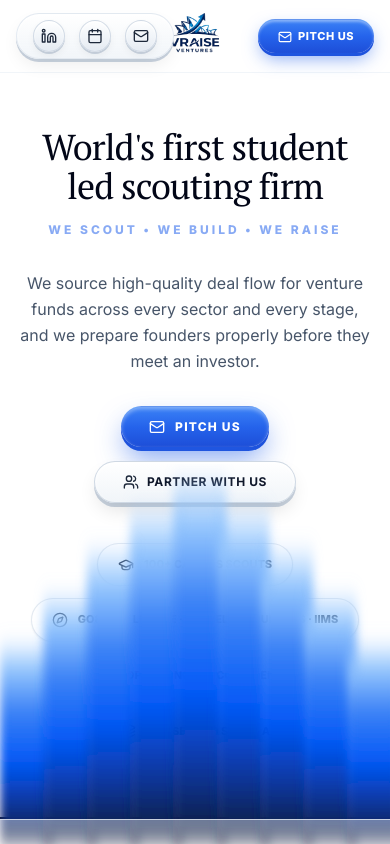
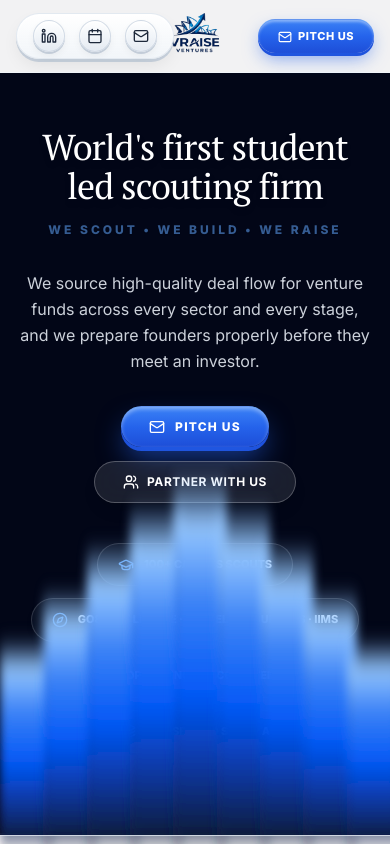
Before and after one commit to shashank-1411/VRaise_Ventures, a Next.js app: page / in a window 390 px wide. Shown: the top 844 px of the page. Built offline with nearby package versions, Linux system fonts and the light colour scheme.

Commit message:
feat(Hero): add herohero.jpeg background with navy blue film overlay and dark theme styling

```diff
--- a/components/sections/Hero.tsx
+++ b/components/sections/Hero.tsx
@@ -10,10 +10,19 @@ interface HeroProps {
 
 export default function Hero({ onOpenModal }: HeroProps) {
   return (
-    <section className="relative w-full pt-32 sm:pt-40 pb-16 px-4 bg-white text-slate-900 overflow-hidden font-sans select-none">
+    <section className="relative w-full pt-32 sm:pt-40 pb-20 sm:pb-24 px-4 bg-slate-950 text-white overflow-hidden font-sans select-none">
 
-      {/* Background Subtle Gradient Backdrop */}
-      <div className="absolute top-0 left-1/2 -translate-x-1/2 w-full max-w-7xl h-[650px] bg-gradient-to-b from-blue-50/50 via-white to-white pointer-events-none -z-10" />
+      {/* Background Image */}
+      <div className="absolute inset-0 w-full h-full pointer-events-none -z-20">
+        <img
+          src="/assets/herohero.jpeg"
+          alt="VRaise Scouting Network Background"
+          className="w-full h-full object-cover object-center"
+        />
+      </div>
+
+      {/* Navy Blue Overlay Film */}
+      <div className="absolute inset-0 w-full h-full bg-gradient-to-b from-[#091124]/90 via-[#0a1532]/85 to-[#0b1328]/95 backdrop-blur-[2px] pointer-events-none -z-10" />
 
       <div className="max-w-6xl mx-auto flex flex-col items-center text-center relative z-10">
 
@@ -23,7 +32,7 @@ export default function Hero({ onOpenModal }: HeroProps) {
           animate={{ opacity: 1, y: 0 }}
           transition={{ duration: 0.7, delay: 0.1 }}
           style={{ fontFamily: 'var(--font-pt-serif), "PT Serif", serif' }}
-          className="text-4xl sm:text-6xl md:text-7xl lg:text-[80px] leading-[1.08] text-slate-950 font-normal tracking-tight max-w-5xl mb-4"
+          className="text-4xl sm:text-6xl md:text-7xl lg:text-[80px] leading-[1.08] text-white font-normal tracking-tight max-w-5xl mb-4 drop-shadow-md"
         >
           World&apos;s first student led scouting firm
         </motion.h1>
@@ -35,7 +44,7 @@ export default function Hero({ onOpenModal }: HeroProps) {
           transition={{ duration: 0.7, delay: 0.2 }}
           className="mb-8"
         >
-          <p className="font-mono text-xs sm:text-sm uppercase tracking-[0.25em] font-extrabold text-blue-600 animate-pulse">
+          <p className="font-mono text-xs sm:text-sm uppercase tracking-[0.25em] font-extrabold text-blue-400 animate-pulse drop-shadow-sm">
             we scout • we build • we raise
           </p>
         </motion.div>
@@ -45,7 +54,7 @@ export default function Hero({ onOpenModal }: HeroProps) {
           initial={{ opacity: 0, y: 20 }}
           animate={{ opacity: 1, y: 0 }}
           transition={{ duration: 0.7, delay: 0.25 }}
-          className="text-base sm:text-lg md:text-xl text-slate-600 font-sans font-normal max-w-2xl leading-relaxed mb-8 sm:mb-10"
+          className="text-base sm:text-lg md:text-xl text-slate-200/90 font-sans font-normal max-w-2xl leading-relaxed mb-8 sm:mb-10"
         >
           We source high-quality deal flow for venture funds across every sector and every stage, and we prepare founders properly before they meet an investor.
         </motion.p>
@@ -68,14 +77,14 @@ export default function Hero({ onOpenModal }: HeroProps) {
             <span>PITCH US</span>
           </motion.button>
 
-          {/* 3D White Tactile Capsule "Partner With Us" Button */}
+          {/* 3D White Glass Tactile Capsule "Partner With Us" Button */}
           <motion.button
             onClick={onOpenModal}
             whileHover={{ scale: 1.05, y: -2 }}
             whileTap={{ scale: 0.96 }}
-            className="px-7 sm:px-8 py-3 sm:py-3.5 bg-gradient-to-b from-white via-slate-50 to-slate-100 text-slate-900 font-mono text-xs uppercase font-bold tracking-wider rounded-full border border-slate-300/90 shadow-[0_10px_20px_-4px_rgba(0,0,0,0.12),inset_0_2px_4px_rgba(255,255,255,0.9),0_4px_0_0_#cbd5e1] hover:bg-slate-100 active:translate-y-1 transition-all cursor-pointer flex items-center gap-2"
+            className="px-7 sm:px-8 py-3 sm:py-3.5 bg-white/10 backdrop-blur-md text-white font-mono text-xs uppercase font-bold tracking-wider rounded-full border border-white/25 shadow-lg hover:bg-white/20 active:translate-y-1 transition-all cursor-pointer flex items-center gap-2"
           >
-            <Users size={16} className="text-slate-800 shrink-0" />
+            <Users size={16} className="text-white shrink-0" />
             <span>Partner With Us</span>
           </motion.button>
         </motion.div>
@@ -87,29 +96,29 @@ export default function Hero({ onOpenModal }: HeroProps) {
           transition={{ duration: 0.7, delay: 0.35 }}
           className="w-full max-w-5xl mx-auto"
         >
-          <div className="flex flex-wrap items-center justify-center gap-3 sm:gap-4 font-mono text-[11px] sm:text-xs uppercase font-extrabold text-slate-900">
+          <div className="flex flex-wrap items-center justify-center gap-3 sm:gap-4 font-mono text-[11px] sm:text-xs uppercase font-extrabold text-white">
 
             {/* Badge 1: 100+ Campus Scouts */}
-            <div className="bg-white border border-slate-200/90 shadow-sm rounded-full px-5 py-3 flex items-center gap-2.5 hover:shadow-md hover:border-slate-300 transition-all cursor-default">
-              <GraduationCap size={16} className="text-slate-950 shrink-0" />
+            <div className="bg-slate-900/75 backdrop-blur-md border border-white/15 shadow-md rounded-full px-5 py-3 flex items-center gap-2.5 hover:bg-slate-800/80 hover:border-white/30 transition-all cursor-default text-white">
+              <GraduationCap size={16} className="text-blue-400 shrink-0" />
               <span>100+ Campus Scouts</span>
             </div>
 
             {/* Badge 2: Go8 · Ivy League · Russell Group · IITs · IIMs */}
-            <div className="bg-white border border-slate-200/90 shadow-sm rounded-full px-5 py-3 flex items-center gap-2.5 hover:shadow-md hover:border-slate-300 transition-all cursor-default">
-              <Compass size={16} className="text-slate-950 shrink-0" />
+            <div className="bg-slate-900/75 backdrop-blur-md border border-white/15 shadow-md rounded-full px-5 py-3 flex items-center gap-2.5 hover:bg-slate-800/80 hover:border-white/30 transition-all cursor-default text-white">
+              <Compass size={16} className="text-blue-400 shrink-0" />
               <span>Go8 · Ivy League · Russell Group · IITs · IIMs</span>
             </div>
 
             {/* Badge 3: Operating in 5 Continents */}
-            <div className="bg-white border border-slate-200/90 shadow-sm rounded-full px-5 py-3 flex items-center gap-2.5 hover:shadow-md hover:border-slate-300 transition-all cursor-default">
-              <Globe2 size={16} className="text-slate-950 shrink-0" />
+            <div className="bg-slate-900/75 backdrop-blur-md border border-white/15 shadow-md rounded-full px-5 py-3 flex items-center gap-2.5 hover:bg-slate-800/80 hover:border-white/30 transition-all cursor-default text-white">
+              <Globe2 size={16} className="text-blue-400 shrink-0" />
               <span>Operating in 5 Continents</span>
             </div>
 
             {/* Badge 4: Pre-Seed to Series A */}
-            <div className="bg-white border border-slate-200/90 shadow-sm rounded-full px-5 py-3 flex items-center gap-2.5 hover:shadow-md hover:border-slate-300 transition-all cursor-default">
-              <Layers size={16} className="text-slate-950 shrink-0" />
+            <div className="bg-slate-900/75 backdrop-blur-md border border-white/15 shadow-md rounded-full px-5 py-3 flex items-center gap-2.5 hover:bg-slate-800/80 hover:border-white/30 transition-all cursor-default text-white">
+              <Layers size={16} className="text-blue-400 shrink-0" />
               <span>Pre-Seed to Series A</span>
             </div>
 
```
Also changed, not shown: public/assets/herohero.jpeg (added).
